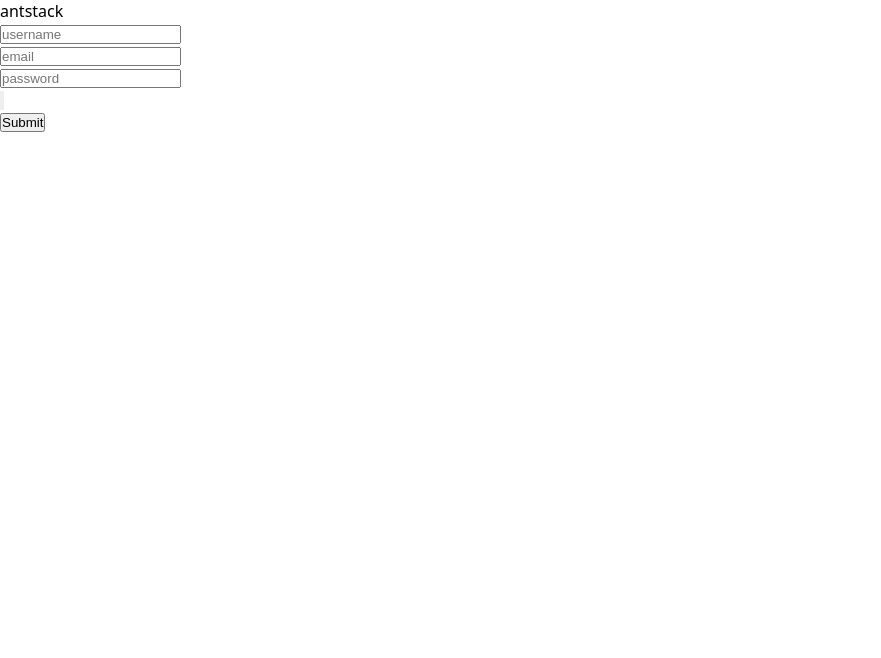
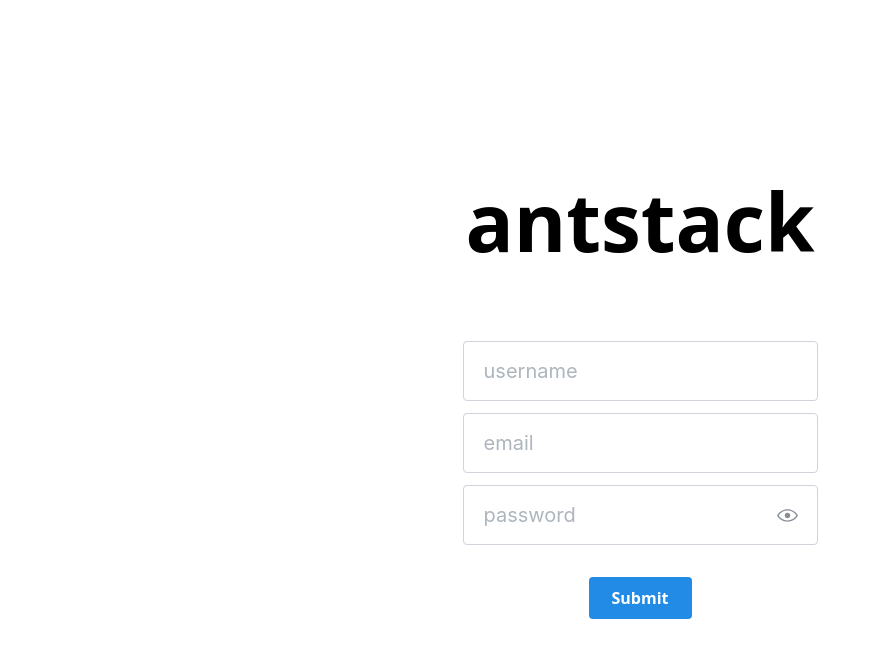
Before and after one commit to lordeadroid/login, a React (Vite) app: page /signup in a window 1280 px wide. Shown: the top 658 px of the page, without its empty margins (0-881 px from the left). Built offline with nearby package versions, Linux system fonts and the light colour scheme.

Commit message:
added styling to signup page

```diff
--- a/src/App.tsx
+++ b/src/App.tsx
@@ -1,10 +1,11 @@
+import "@mantine/core/styles.css";
 import { useEffect, useState } from "react";
 import "./App.css";
 import { MantineProvider } from "@mantine/core";
 import { TFormData } from "./types";
 import { EMPTYSTRING, INITIALFORMDATA, LOCALSTORAGE } from "./constant";
 import { UseFormReturnType, useForm } from "@mantine/form";
-import SignupPage from "./Signup-Page";
+import SignupPage from "./Signup/Signup-Page";
 import HomePage from "./Homepage";
 
 const getFormData = (): TFormData => {
--- a/src/Signup-Page.tsx
+++ /dev/null
@@ -1,30 +0,0 @@
-import { Button, Flex, PasswordInput, Text, TextInput } from "@mantine/core";
-import { TSignUpPage } from "./types";
-
-const SignupPage: TSignUpPage = ({ form, handleSubmit }) => {
-  return (
-    <Flex align={"center"} justify={"center"}>
-      <Flex>
-        <Text>antstack</Text>
-      </Flex>
-      <Flex>
-        <form onSubmit={form.onSubmit(handleSubmit)}>
-          <Flex>
-            <TextInput
-              placeholder="username"
-              {...form.getInputProps("username")}
-            />
-            <TextInput placeholder="email" {...form.getInputProps("email")} />
-            <PasswordInput
-              placeholder="password"
-              {...form.getInputProps("password")}
-            />
-          </Flex>
-          <Button type="submit">Submit</Button>
-        </form>
-      </Flex>
-    </Flex>
-  );
-};
-
-export default SignupPage;
--- /dev/null
+++ b/src/Signup/Signup-Page.tsx
@@ -0,0 +1,54 @@
+import {
+  Box,
+  Button,
+  Flex,
+  PasswordInput,
+  Text,
+  TextInput,
+} from "@mantine/core";
+import { TSignUpPage } from "../types";
+import styles from "./Signup.module.css";
+
+const SignupPage: TSignUpPage = ({ form, handleSubmit }) => {
+  return (
+    <Flex
+      align={"center"}
+      justify={"center"}
+      h={"100vh"}
+      direction={"column"}
+      gap={"5rem"}
+    >
+      <Box>
+        <Text size="5rem" fw={900}>
+          antstack
+        </Text>
+      </Box>
+      <Box>
+        <form onSubmit={form.onSubmit(handleSubmit)} className={styles.form}>
+          <Flex direction={"column"} gap={"0.75rem"}>
+            <TextInput
+              placeholder="username"
+              size="xl"
+              {...form.getInputProps("username")}
+            />
+            <TextInput
+              placeholder="email"
+              size="xl"
+              {...form.getInputProps("email")}
+            />
+            <PasswordInput
+              placeholder="password"
+              size="xl"
+              {...form.getInputProps("password")}
+            />
+          </Flex>
+          <Button type="submit" size="md">
+            Submit
+          </Button>
+        </form>
+      </Box>
+    </Flex>
+  );
+};
+
+export default SignupPage;
--- /dev/null
+++ b/src/Signup/Signup.module.css
@@ -0,0 +1,7 @@
+.form {
+  display: flex;
+  justify-content: center;
+  align-items: center;
+  flex-direction: column;
+  gap: 2rem;
+}
```
